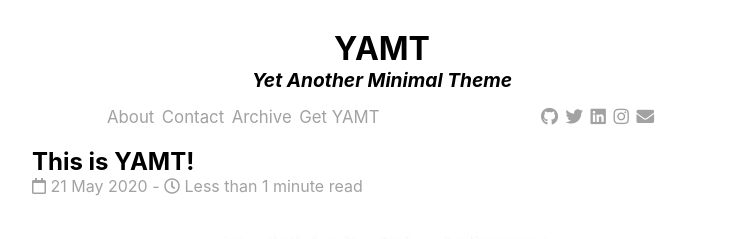
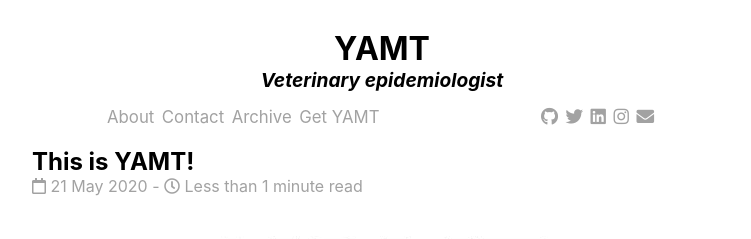
Before and after one commit to PandaSekh/Jekyll-YAMT, a Jekyll site: the page built from index.html, in a window 1280 px wide. Shown: the top 239 px of the page, without its empty margins (258-1009 px from the left). Built offline with Jekyll 4.4.1, drawn with Linux system fonts in a browser that asks for light colours; nearby versions of some CDN libraries; the list of posts is cut into pages by our own code.

Commit message:
Update settings.yml

```diff
--- a/_data/settings.yml
+++ b/_data/settings.yml
@@ -4,7 +4,7 @@ analytics-id: #leave blank to not use Analytics
 #Subtitle
 subtitle:
   active: true
-  text: Yet Another Minimal Theme
+  text: Veterinary epidemiologist
 
 #Nav
 nav:
```
